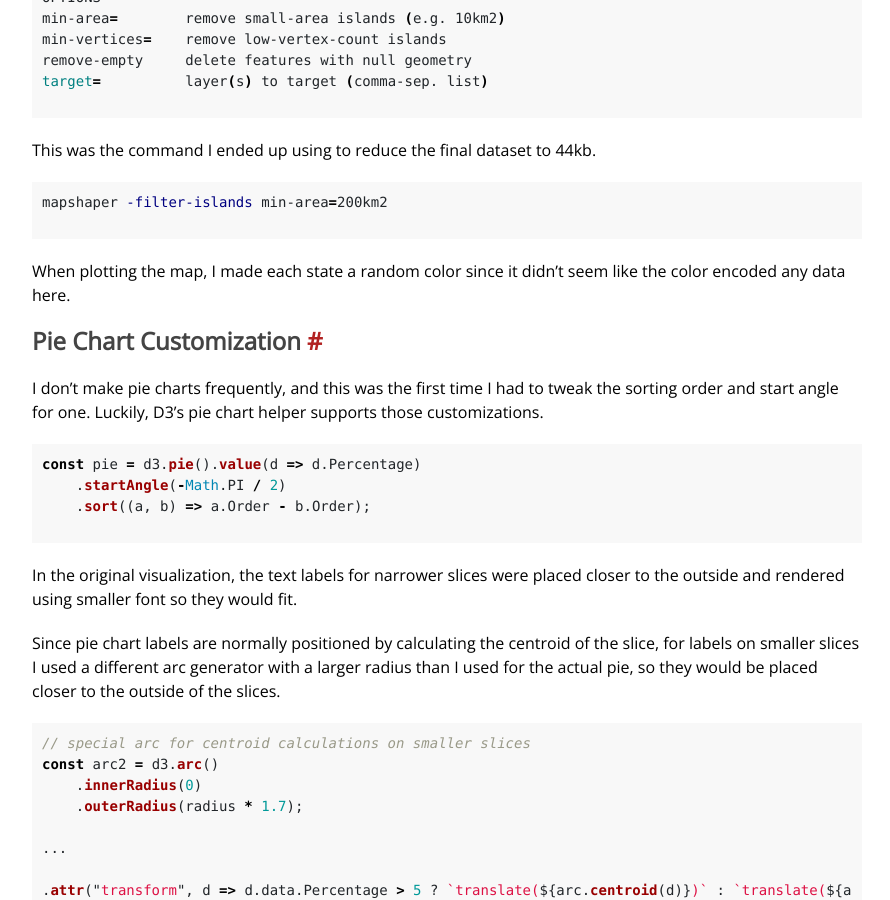
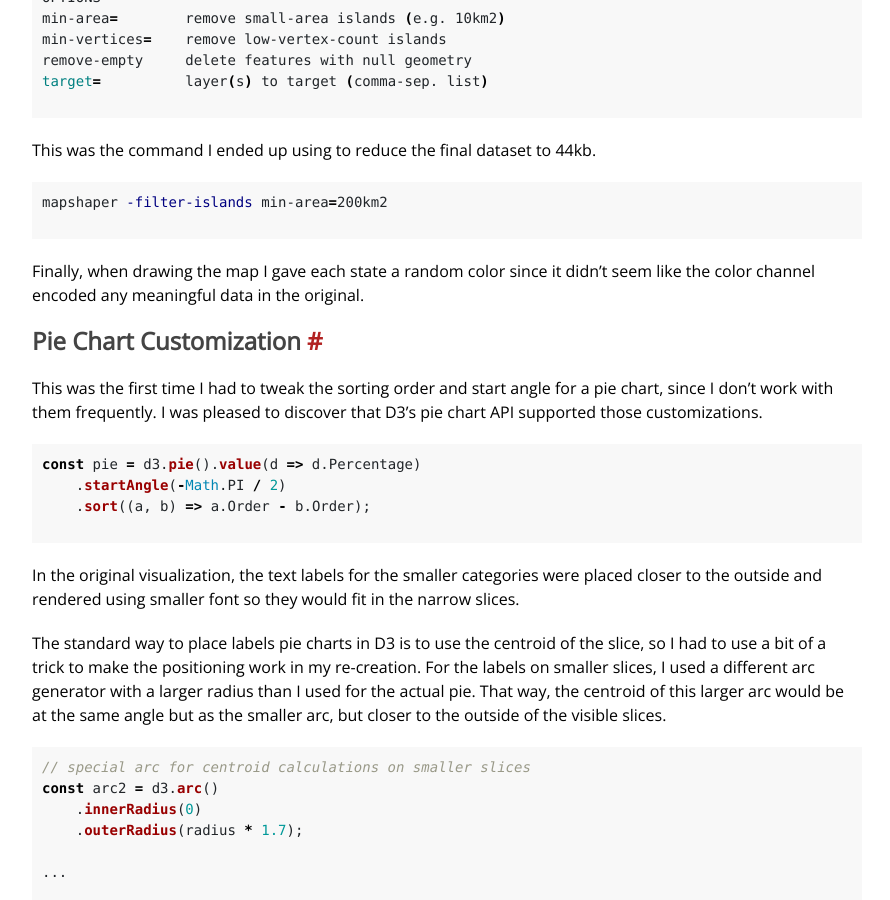
Before and after one commit to yangdanny97/yangdanny97.github.io, a Jekyll site: the page built from _posts/2024-04-27-dubois-challenge.md, in a window 1280 px wide and 900 px high, scrolled down 8834 px. Shown: the whole window, without its empty margins (193-1083 px from the left). Built offline with Jekyll 4.4.1, drawn with Linux system fonts in a browser that asks for light colours; comment, search, counter and statistics services are not loaded; some of the changed text lies outside the part shown.

Commit message:
tweak content

````diff
--- a/_posts/2024-04-27-dubois-challenge.md
+++ b/_posts/2024-04-27-dubois-challenge.md
@@ -255,11 +255,11 @@ This was the command I ended up using to reduce the final dataset to 44kb.
 mapshaper -filter-islands min-area=200km2
 ```
 
-When plotting the map, I made each state a random color since it didn't seem like the color encoded any data here.
+Finally, when drawing the map I gave each state a random color since it didn't seem like the color channel encoded any meaningful data in the original.
 
 ### Pie Chart Customization
 
-I don't make pie charts frequently, and this was the first time I had to tweak the sorting order and start angle for one. Luckily, D3's pie chart helper supports those customizations.
+This was the first time I had to tweak the sorting order and start angle for a pie chart, since I don't work with them frequently. I was pleased to discover that D3's pie chart API supported those customizations.
 
 ```javascript
 const pie = d3.pie().value(d => d.Percentage)
@@ -267,9 +267,9 @@ const pie = d3.pie().value(d => d.Percentage)
     .sort((a, b) => a.Order - b.Order);
 ```
 
-In the original visualization, the text labels for narrower slices were placed closer to the outside and rendered using smaller font so they would fit.
+In the original visualization, the text labels for the smaller categories were placed closer to the outside and rendered using smaller font so they would fit in the narrow slices.
 
-Since pie chart labels are normally positioned by calculating the centroid of the slice, for labels on smaller slices I used a different arc generator with a larger radius than I used for the actual pie, so they would be placed closer to the outside of the slices.
+The standard way to place labels pie charts in D3 is to use the centroid of the slice, so I had to use a bit of a trick to make the positioning work in my re-creation. For the labels on smaller slices, I used a different arc generator with a larger radius than I used for the actual pie. That way, the centroid of this larger arc would be at the same angle but as the smaller arc, but closer to the outside of the visible slices.
 
 ```javascript
 // special arc for centroid calculations on smaller slices
````
